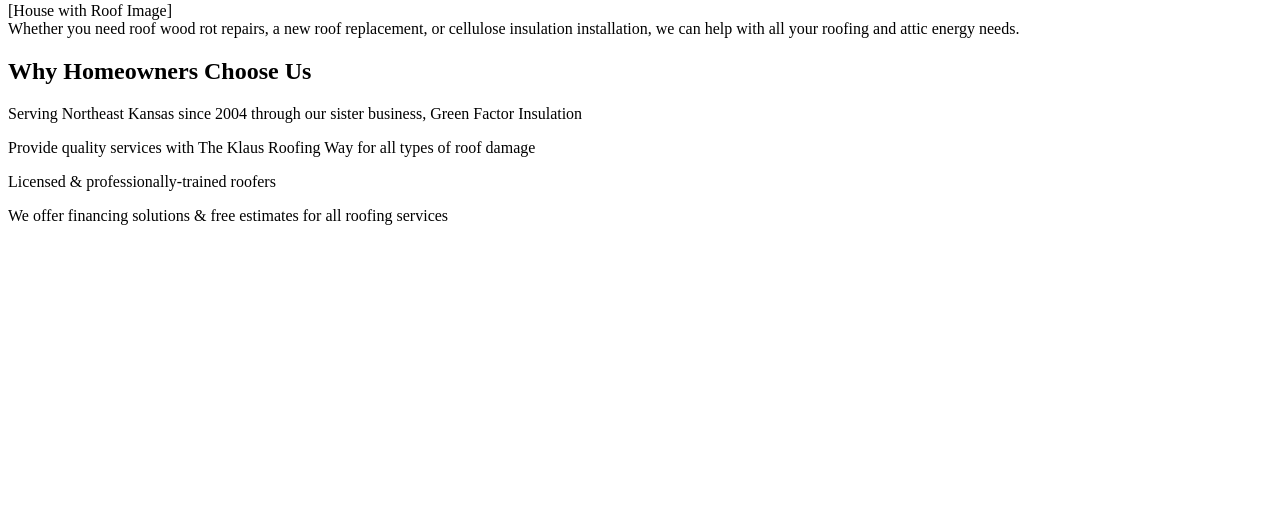
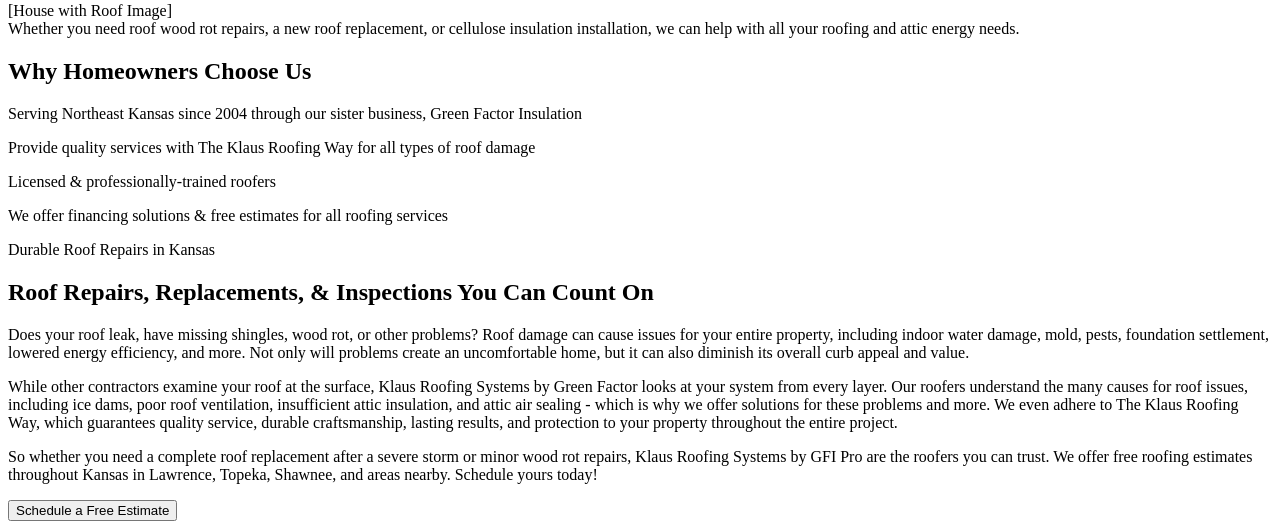
Before and after one commit to th-frontend/templates, a PHP site: page / in a window 1280 px wide. Shown: the part 933-1462 px from the top of the page. Before the commit the page ends 1158 px from the top, so only its background shows below. Run offline with PHP 8.4, Linux system fonts and the light colour scheme.

Commit message:
Update index.php

```diff
--- a/bn/index.php
+++ b/bn/index.php
@@ -184,5 +184,33 @@
         </div>
     </section>
 
+
+     <section class="klaus-content-section">
+        <div class="klaus-content-container">
+            <div class="klaus-content-header">
+                Durable Roof Repairs in Kansas
+            </div>
+
+            <h2 class="klaus-content-title">
+                Roof Repairs, Replacements, & Inspections You Can Count On
+            </h2>
+
+            <p class="klaus-content-paragraph">
+                Does your roof leak, have missing shingles, wood rot, or other problems? Roof damage can cause issues for your entire property, including indoor water damage, mold, pests, foundation settlement, lowered energy efficiency, and more. Not only will problems create an uncomfortable home, but it can also diminish its overall curb appeal and value.
+            </p>
+
+            <p class="klaus-content-paragraph">
+                While other contractors examine your roof at the surface, Klaus Roofing Systems by Green Factor looks at your system from every layer. Our roofers understand the many causes for roof issues, including ice dams, poor roof ventilation, insufficient attic insulation, and attic air sealing - which is why we offer solutions for these problems and more. We even adhere to The Klaus Roofing Way, which guarantees quality service, durable craftsmanship, lasting results, and protection to your property throughout the entire project.
+            </p>
+
+            <p class="klaus-content-paragraph">
+                So whether you need a complete roof replacement after a severe storm or minor wood rot repairs, Klaus Roofing Systems by GFI Pro are the roofers you can trust. We offer free roofing estimates throughout Kansas in Lawrence, Topeka, Shawnee, and areas nearby. Schedule yours today!
+            </p>
+
+            <div class="klaus-content-cta">
+                <button class="klaus-cta-button">Schedule a Free Estimate</button>
+            </div>
+        </div>
+    </section>
 </body>
 </html>
```
